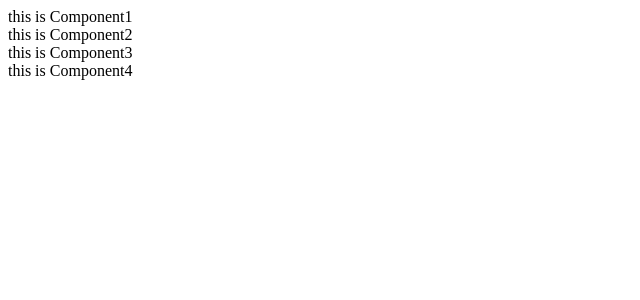
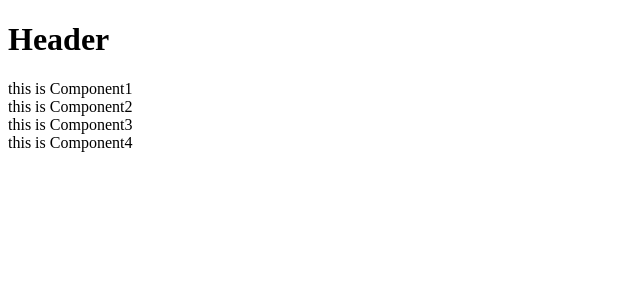
Before and after one commit to KCCTdensan/playground, a React (Vite) app in the folder first-react/: page / in a window 1280 px wide. Shown: the top 300 px of the page, without its empty margins (0-640 px from the left). Built offline with nearby package versions, Linux system fonts and the light colour scheme.

Commit message:
add Header

```diff
--- a/first-react/src/app.jsx
+++ b/first-react/src/app.jsx
@@ -1,4 +1,10 @@
 import "./app.css"
+
+const Header = () => {
+  return(
+    <h1>Header</h1>
+  )
+}
 
 // 関数
 function Component1() {
@@ -28,6 +34,7 @@ const Component4 = () => (
 
 const App = () => (
   <>
+    <Header />
     <Component1 />
     <Component2 />
     <Component3 />
```
